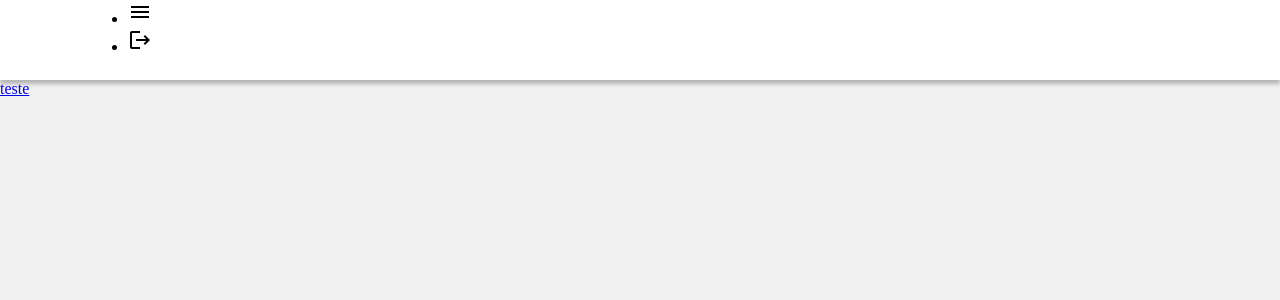
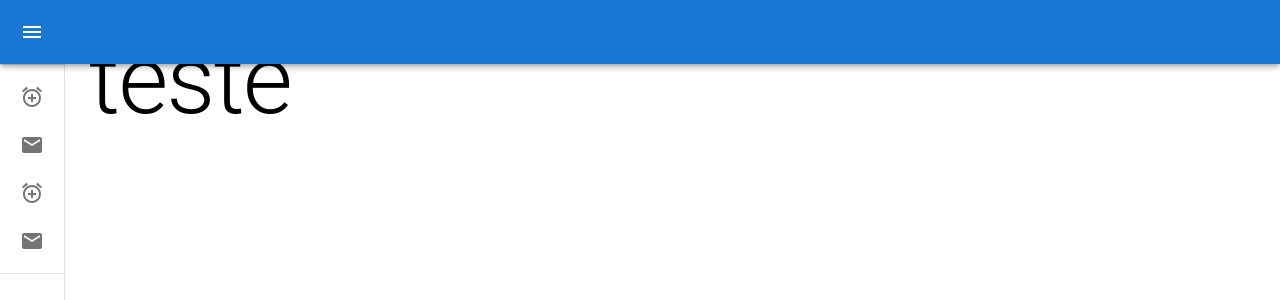
Before and after one commit to Giuzntt/Intranet, a Next.js app: page / in a window 1280 px wide. Shown: the top 300 px of the page. Built offline with nearby package versions, Linux system fonts and the light colour scheme.

Commit message:
Criando Tipagem

```diff
--- a/next.config.js
+++ b/next.config.js
@@ -7,7 +7,13 @@
   distDir: 'src',
 
 }
-module.exports = nextConfig
+module.exports = nextConfig,
+
+{
+  "presets": ["next/babel"],
+    "plugins": [["styled-components", { "ssr": true }]]
+}
+
 
 
 // const withTM = require('next-transpile-modules')([
--- /dev/null
+++ b/src/components/DrawerMenu/index.tsx
@@ -0,0 +1,123 @@
+
+import * as React from 'react';
+
+import Box from '@mui/material/Box';
+import {  useTheme, Theme, CSSObject } from '@mui/material/styles';
+import Toolbar from '@mui/material/Toolbar';
+import List from '@mui/material/List';
+import CssBaseline from '@mui/material/CssBaseline';
+import Typography from '@mui/material/Typography';
+import Divider from '@mui/material/Divider';
+import IconButton from '@mui/material/IconButton';
+import MenuIcon from '@mui/icons-material/Menu';
+import ChevronLeftIcon from '@mui/icons-material/ChevronLeft';
+import ChevronRightIcon from '@mui/icons-material/ChevronRight';
+import ListItemButton from '@mui/material/ListItemButton';
+import ListItemIcon from '@mui/material/ListItemIcon';
+import ListItemText from '@mui/material/ListItemText';
+import InboxIcon from '@mui/icons-material/MoveToInbox';
+import MailIcon from '@mui/icons-material/Mail';
+import { AppBar, Drawer, DrawerHeader } from './styles';
+import { AddAlarm } from '@mui/icons-material';
+import { IconProps } from '@mui/material';
+
+
+interface miniDrawerProps {
+    appendChild: JSX.Element;
+
+    listItem:{
+        icons:JSX.Element,
+        label: string
+        route: string
+    }[]
+}
+
+const MiniDrawer: React.FC<miniDrawerProps> = (
+    {
+        appendChild,
+        listItem
+
+    })=> {
+  const theme = useTheme();
+  const [open, setOpen] = React.useState(false);
+
+  const handleDrawerOpen = () => {
+    setOpen(true);
+  };
+
+  const handleDrawerClose = () => {
+    setOpen(false);
+  };
+
+  return (
+    <Box sx={{display:'flex'}}>
+      <CssBaseline />
+      <AppBar position="fixed" open={open}>
+        <Toolbar>
+          <IconButton
+            color="inherit"
+            aria-label="open drawer"
+            onClick={handleDrawerOpen}
+            edge="start"
+            sx={{
+              marginRight: 5,
+              ...(open && { display: 'none' }),
+            }}
+          >
+            <MenuIcon />
+          </IconButton>
+          <Typography variant="h6" noWrap component="div">
+
+          </Typography>
+        </Toolbar>
+      </AppBar>
+      <Drawer variant="permanent" open={open}>
+        <DrawerHeader>
+          <IconButton onClick={handleDrawerClose}>
+            {theme.direction === 'rtl' ? <ChevronRightIcon /> : <ChevronLeftIcon />}
+          </IconButton>
+        </DrawerHeader>
+        <Divider />
+        <List>
+            {
+                // listItem.map(({icons, label, route})=>(
+
+                // ))
+            }
+          {['Home Page', 'Chamados', 'Cadastros', 'Estoque'].map((text, index) => (
+            <ListItemButton
+              key={text}
+              sx={{
+                minHeight: 48,
+                justifyContent: open ? 'initial' : 'center',
+                px: 2.5,
+              }}
+            >
+              <ListItemIcon
+                sx={{
+                  minWidth: 0,
+                  mr: open ? 3 : 'auto',
+                  justifyContent: 'center',
+                }}
+              >
+                {index % 2 === 0 ? <AddAlarm /> : <MailIcon />}
+              </ListItemIcon>
+              <ListItemText primary={text} sx={{ opacity: open ? 1 : 0 }} />
+            </ListItemButton>
+          ))}
+        </List>
+        <Divider />
+
+      </Drawer>
+      <Box component="main" sx={{ flexGrow: 1, p: 3 }}>
+
+      {
+          appendChild&&appendChild
+        }
+        </Box>
+
+    </Box>
+  );
+}
+
+export default MiniDrawer
--- /dev/null
+++ b/src/components/DrawerMenu/styles.ts
@@ -0,0 +1,76 @@
+import MuiDrawer from '@mui/material/Drawer';
+import MuiAppBar, { AppBarProps as MuiAppBarProps } from '@mui/material/AppBar';
+import { styled, useTheme, Theme, CSSObject } from '@mui/material/styles';
+
+
+export const drawerWidth = 240;
+
+export const openedMixin = (theme: Theme): CSSObject => ({
+  width: drawerWidth,
+  transition: theme.transitions.create('width', {
+    easing: theme.transitions.easing.sharp,
+    duration: theme.transitions.duration.enteringScreen,
+  }),
+  overflowX: 'hidden',
+});
+
+export const closedMixin = (theme: Theme): CSSObject => ({
+  transition: theme.transitions.create('width', {
+    easing: theme.transitions.easing.sharp,
+    duration: theme.transitions.duration.leavingScreen,
+  }),
+  overflowX: 'hidden',
+  width: `calc(${theme.spacing(7)} + 1px)`,
+  [theme.breakpoints.up('sm')]: {
+    width: `calc(${theme.spacing(8)} + 1px)`,
+  },
+});
+
+
+export const DrawerHeader = styled('div')(({ theme }) => ({
+  display: 'flex',
+  alignItems: 'center',
+  justifyContent: 'flex-end',
+  padding: theme.spacing(0, 1),
+  // necessary for content to be below app bar
+  ...theme.mixins.toolbar,
+}));
+
+interface AppBarProps extends MuiAppBarProps {
+  open?: boolean;
+}
+
+export const AppBar = styled(MuiAppBar, {
+  shouldForwardProp: (prop) => prop !== 'open',
+})<AppBarProps>(({ theme, open }) => ({
+  zIndex: theme.zIndex.drawer + 1,
+  transition: theme.transitions.create(['width', 'margin'], {
+    easing: theme.transitions.easing.sharp,
+    duration: theme.transitions.duration.leavingScreen,
+  }),
+  ...(open && {
+    marginLeft: drawerWidth,
+    width: `calc(100% - ${drawerWidth}px)`,
+    transition: theme.transitions.create(['width', 'margin'], {
+      easing: theme.transitions.easing.sharp,
+      duration: theme.transitions.duration.enteringScreen,
+    }),
+  }),
+}));
+
+export const Drawer = styled(MuiDrawer, { shouldForwardProp: (prop) => prop !== 'open' })(
+  ({ theme, open }) => ({
+    width: drawerWidth,
+    flexShrink: 0,
+    whiteSpace: 'nowrap',
+    boxSizing: 'border-box',
+    ...(open && {
+      ...openedMixin(theme),
+      '& .MuiDrawer-paper': openedMixin(theme),
+    }),
+    ...(!open && {
+      ...closedMixin(theme),
+      '& .MuiDrawer-paper': closedMixin(theme),
+    }),
+  }),
+);
--- a/src/pages/index.tsx
+++ b/src/pages/index.tsx
@@ -2,6 +2,9 @@
 import { NextPage } from "next"
 import Link from "next/link"
 import { ContainerNav, ListaNav, NavigationBar,ItemListaNav } from "./style"
+import { Button, TextField, Typography } from '@mui/material'
+import MiniDrawer from "../components/DrawerMenu"
+
 
 
 
@@ -9,22 +12,16 @@
 
 
     return (
+        <>
 
-        <>
-        <NavigationBar>
-            <ContainerNav>
-                <ListaNav>
-                    <ItemListaNav><Menu/></ItemListaNav>
-                    <ItemListaNav><Logout/></ItemListaNav>
-                </ListaNav>
+        <MiniDrawer appendChild={
 
-            </ContainerNav>
-        </NavigationBar>
-        <Link href={'./Login'}>
-            <a>teste</a>
-        </Link>
-        </>
+               <Typography variant="h1" color="initial">teste</Typography>
+        }/>
 
+
+
+       </>
     )
 
 
--- a/src/pages/style.ts
+++ b/src/pages/style.ts
@@ -4,7 +4,7 @@
 export const NavigationBar = styled.header`
     background: #FFFFFF;
     box-shadow: 0px 4px 4px rgba(0, 0, 0, 0.25);
-    ::after{
+    &::after{
         content: '';
         display: table;
         clear: both;
@@ -12,15 +12,26 @@
 `
 
 export const ContainerNav = styled.div`
-    width: 80%;
+    width: 100%;
     height: 10vh;
     margin: 0 auto;
 `
 export const ListaNav = styled.ul`
-
+    width: 100%;
+    height: 100%;
+    display: flex;
+    justify-content: space-between;
+    align-content: center;
+`
+export const ItemListaNav = styled.li`
+    width: 100px;
+    height: 100%;
+    display: flex;
+    justify-content: center;
+    color: #C4C4C4;
+    align-items: center;
+    border: .1px solid #C4C4C4;
+    list-style: none;
+    margin: auto 0;
 
 `
-export const ItemListaNav = styled.li`
-
-
-`
--- a/tsconfig.json
+++ b/tsconfig.json
@@ -19,5 +19,5 @@
     }
   },
   "include": ["next-env.d.ts", "**/*.ts", "**/*.tsx"],
-  "exclude": ["node_modules"]
+  "exclude": ["node_modules"]z
 }
```
Also changed, not shown: src/components/DrawerMenu/types.ts (added).
